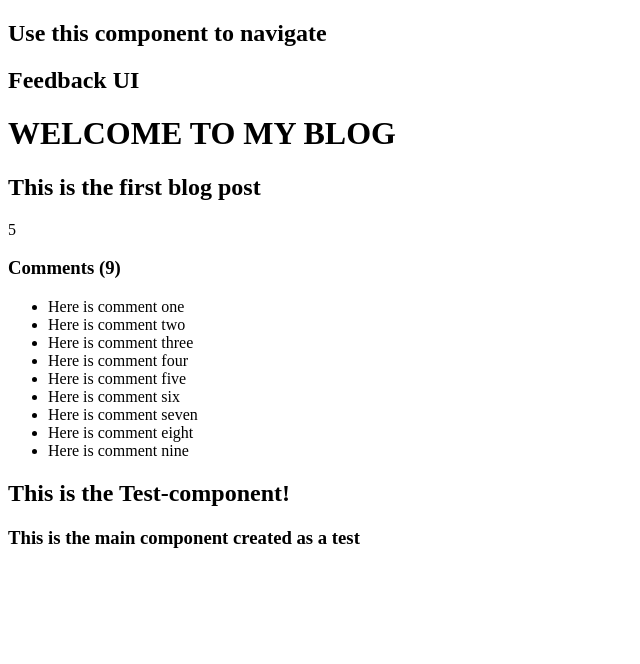
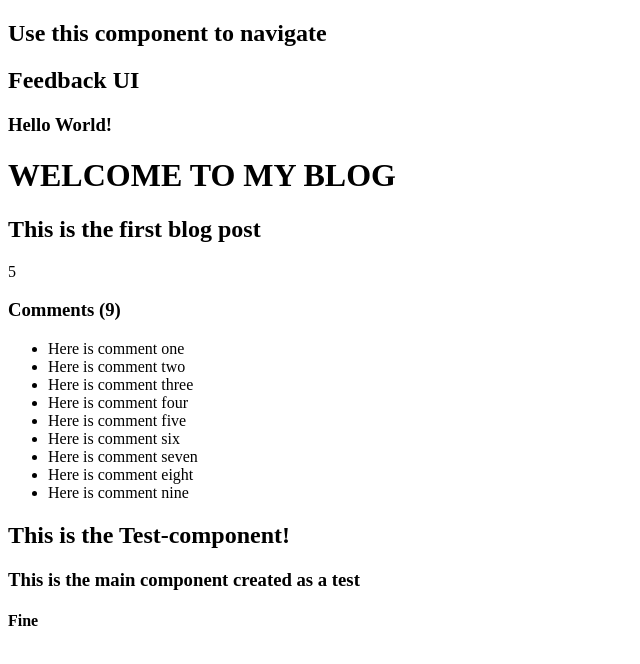
Before and after one commit to mrkarstrom/first-react-app2, a React (Create React App) app: page / in a window 1280 px wide. Shown: the top 664 px of the page, without its empty margins (0-640 px from the left). Built offline with nearby package versions, Linux system fonts and the light colour scheme.

Commit message:
Completed lesson 12

```diff
--- a/src/App.js
+++ b/src/App.js
@@ -21,7 +21,7 @@ function App() {
   return (
     <>
       <Wild />
-      <Header />
+      <Header text="Hello World!" />
       <div className="container">
         <h1>{title.toUpperCase()}</h1>
         <h2>{body}</h2>
@@ -37,7 +37,7 @@ function App() {
         </div>
         <Test />
       </div>
-      <Main />
+      <Main mainText="Fine" />
     </>
   );
 }
--- a/src/components/Header.jsx
+++ b/src/components/Header.jsx
@@ -1,8 +1,9 @@
-function Header() {
+function Header({ text }) {
   return (
     <header>
       <div className="container">
         <h2>Feedback UI</h2>
+        <h3>{text}</h3>
       </div>
     </header>
   );
--- a/src/components/Main.jsx
+++ b/src/components/Main.jsx
@@ -1,11 +1,21 @@
-function Main() {
+import PropTypes from 'prop-types';
+
+function Main({ mainText }) {
   return (
     <main>
       <div className="container">
         <h3>This is the main component created as a test</h3>
+        <h4>{mainText}</h4>
       </div>
     </main>
   );
 }
 
+Main.defaultProps = {
+  mainText: 'Feedback UI',
+};
+
+Main.propTypes = {
+  mainText: PropTypes.string.isRequired,
+};
 export default Main;
```
